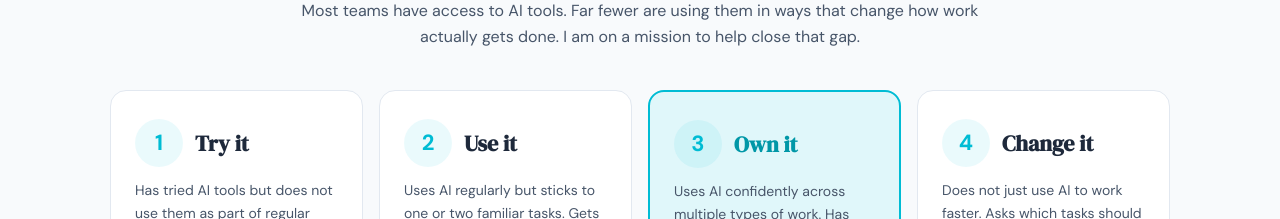
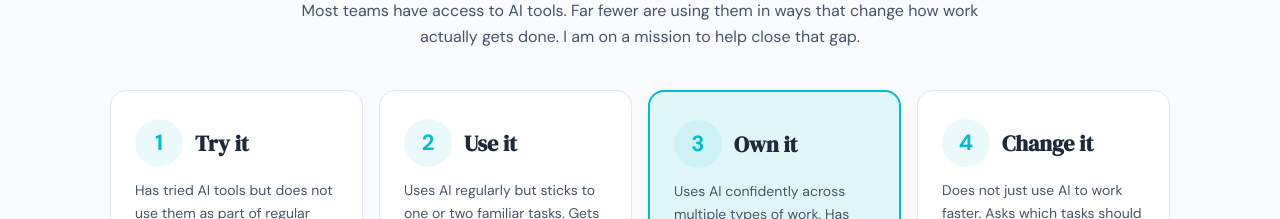
Before and after one commit to coachbay/site, a React (Vite) app: page / in a window 1280 px wide. Shown: the part 1080-1299 px from the top of the page. Built offline with nearby package versions, Linux system fonts and the light colour scheme; what @react-pdf/renderer would draw is missing.

Commit message:
Make Own it heading black to match other maturity card headings

```diff
--- a/LandingPage.jsx
+++ b/LandingPage.jsx
@@ -254,7 +254,7 @@ export default function LandingPage({ onNavigate }) {
                   <h3 style={{
                     fontFamily: "'DM Serif Display', serif",
                     fontSize: 22,
-                    color: level.highlight ? "#0097A7" : "#1e293b",
+                    color: "#1e293b",
                     margin: 0,
                   }}>
                     {level.label}
```
Also changed, not shown: 3 other files (tests, documents, lock files or other folders).
